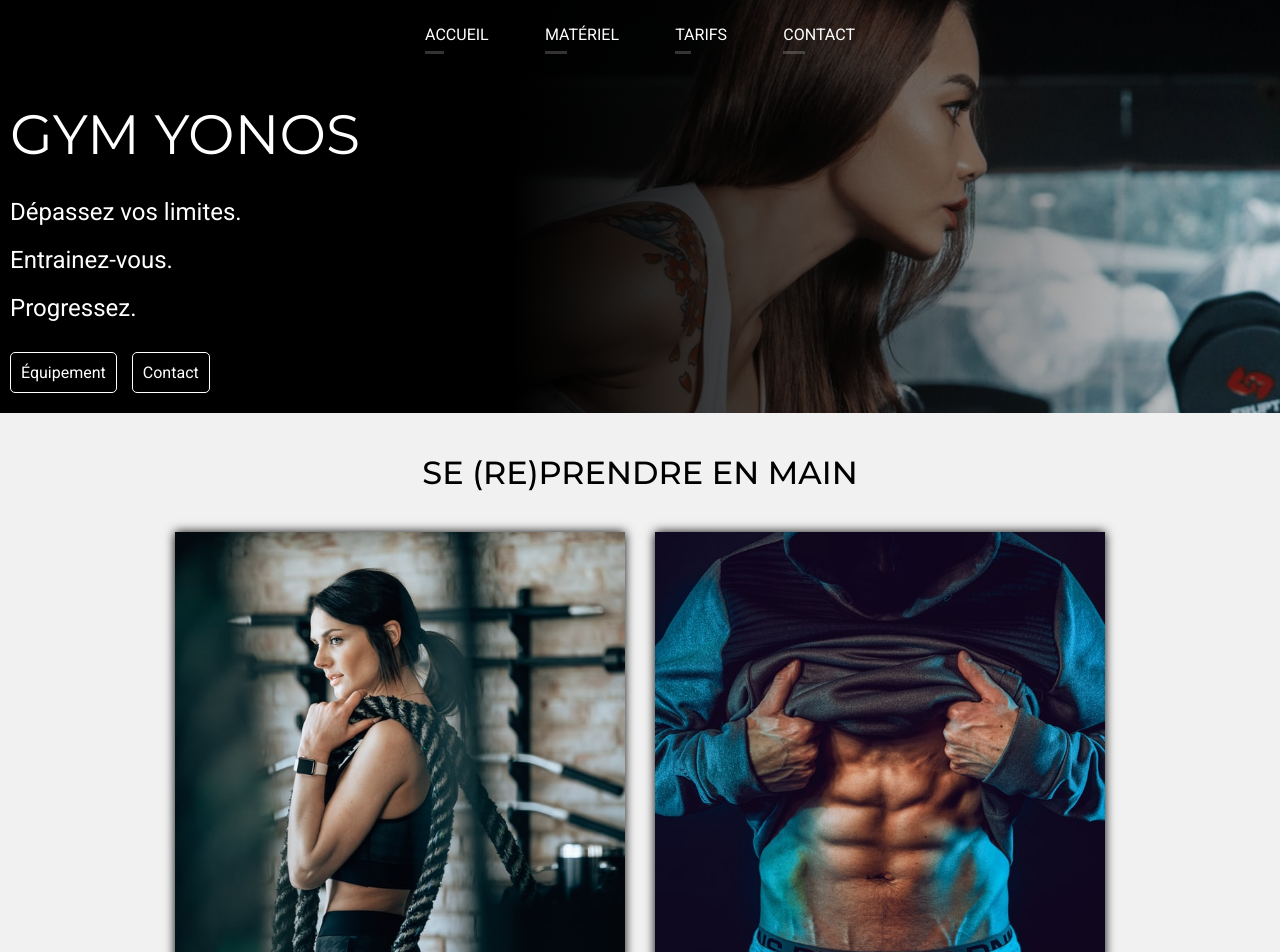
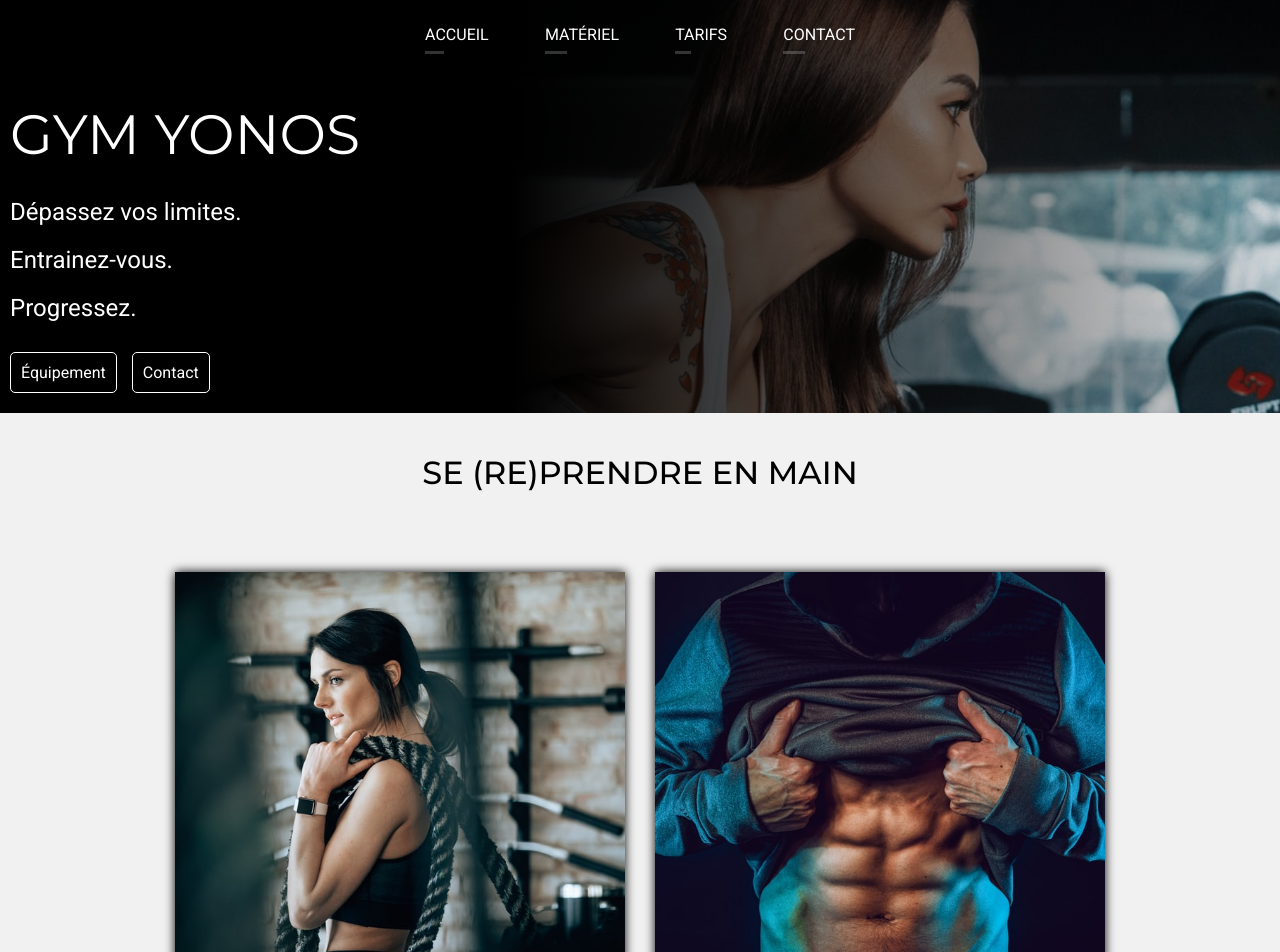
Before and after one commit to Zenitude/ecoleWeb-gym, a React (Vite) app: page / in a window 1280 px wide. Shown: the top 952 px of the page. Built offline with nearby package versions, Linux system fonts and the light colour scheme.

Commit message:
update first section add dots image

```diff
--- a/src/views/Home/Home.style.ts
+++ b/src/views/Home/Home.style.ts
@@ -11,7 +11,7 @@ export const HomeContainer = styled.main`
             font-size: 32px;
             text-align: center;
             font-weight: 500;
-            margin-bottom: 40px;
+            margin-bottom: 80px;
         }
 
         .cards {
@@ -20,6 +20,18 @@ export const HomeContainer = styled.main`
             justify-content: center;
             flex-wrap: wrap;
             gap: 30px;
+            width: 100%;
+            max-width: 1420px;
+            min-width: 260px;
+            margin-inline: auto ;
+            position: relative;
+
+            .points {
+                position: absolute;
+                top: -70px;
+                left: -90px;
+                z-index: 0;
+            }
         }
 
         article {
@@ -30,6 +42,7 @@ export const HomeContainer = styled.main`
             min-width: 240px;
             height: 625px;
             box-shadow: 0 0 10px var(--main-black);
+            z-index: 2;
 
             div {
                 padding: 20px 10px;
@@ -58,6 +71,7 @@ export const HomeContainer = styled.main`
             line-height: 1.5;
             font-size: 20px;
         }
+
     }
 
     #section2 {
--- a/src/views/Home/Home.tsx
+++ b/src/views/Home/Home.tsx
@@ -1,11 +1,13 @@
 import { HomeContainer } from "./Home.style";
 import Card from "../../components/Card/Card";
 import Field from "../../components/Field/Field";
-import { info1, info2, info3, equip1, equip2, equip3, equip4, equip5, equip6, equip7, equip8, equip9, check, cross } from "../../assets";
+import { info1, info2, info3, equip1, equip2, equip3, equip4, equip5, equip6, equip7, equip8, equip9, check, cross, points } from "../../assets";
 import { prices } from "../../utils/datas/price";
+import useDimension from "../../utils/hooks/useDimension";
 
 export default function Home() {
   const equipments = [equip1, equip2, equip3, equip4, equip5, equip6, equip7, equip8, equip9];
+  const [ dimension ] = useDimension();
 
   return (
     <HomeContainer>
@@ -13,6 +15,7 @@ export default function Home() {
         <section>
           <h2>Se (re)prendre en main</h2>
           <div className="cards">
+            {dimension > 1650 && <img src={points} alt="" className="points" /> }
             <Card srcImg={info1} typeTitle={3} title={"Faire parti d'un groupe"} txt={"Lorem ipsum dolor sit amet, consectetur adipisicing elit. Placeat odit, adipisci officia dolore ad ex."}/>
             <Card srcImg={info2} typeTitle={3} title={"Atteindre ses objectifs"} txt={"Lorem ipsum dolor sit amet, consectetur adipisicing elit. Placeat odit, adipisci officia dolore ad ex."}/>
             <Card srcImg={info3} typeTitle={3} title={"Exploser ses limites"} txt={"Lorem ipsum dolor sit amet, consectetur adipisicing elit. Placeat odit, adipisci officia dolore ad ex."}/>
```
